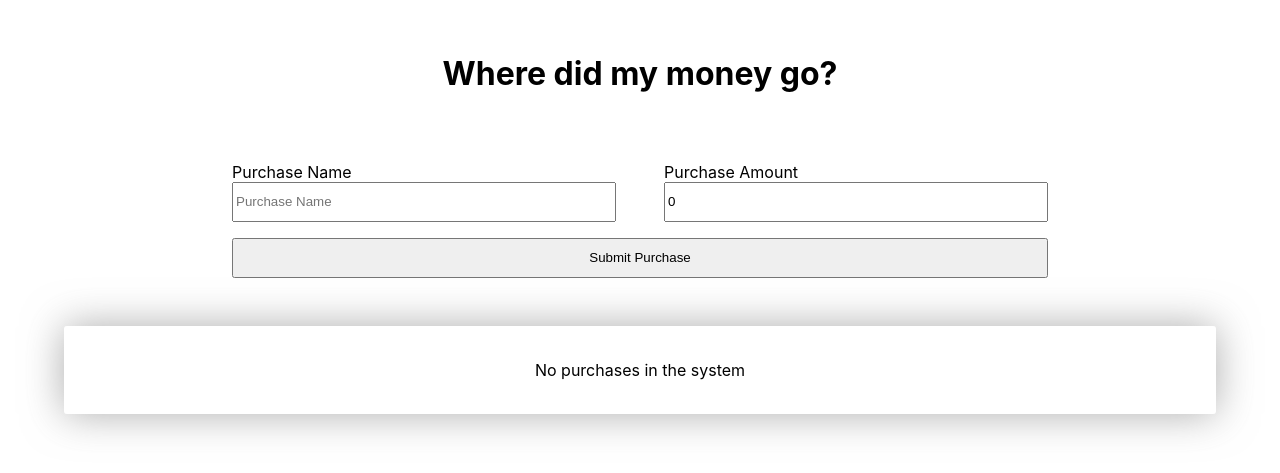
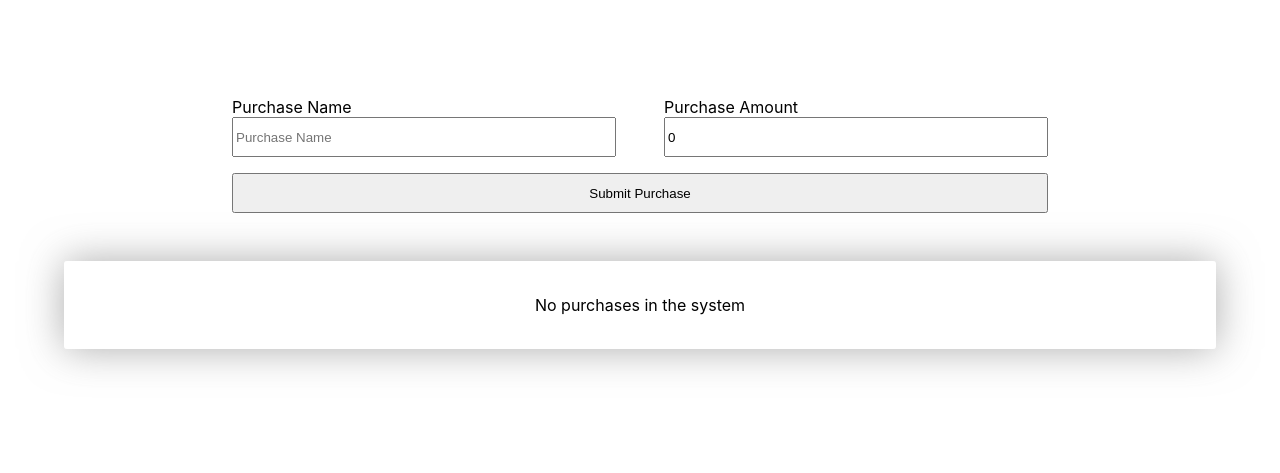
Before and after one commit to melxincognito/wdmmg-next, a Next.js app: page / in a window 1280 px wide. Shown: the part 177-650 px from the top of the page. Built offline with nearby package versions, Linux system fonts and the light colour scheme.

Commit message:
imported navbar

```diff
--- a/pages/index.tsx
+++ b/pages/index.tsx
@@ -3,6 +3,7 @@
 import Head from "next/head";
 import Image from "next/image";
 import styles from "../styles/Home.module.css";
+import { NavBar } from "../components/NavBar";
 
 const Home: NextPage = () => {
   const [purchaseName, setPurchaseName] = useState<string>("");
@@ -62,15 +63,15 @@
     "https://images.unsplash.com/photo-1572859704906-ab0716da285f?ixlib=rb-1.2.1&ixid=MnwxMjA3fDB8MHxwaG90by1wYWdlfHx8fGVufDB8fHx8&auto=format&fit=crop&w=1035&q=80";
 
   return (
-    <div className={styles.container}>
+    <>
       <Head>
-        <title>Where did my money go ?</title>
+        <title> ¿ Where did my money go ?</title>
         <meta name="description" content="Home page for content" />
         <link rel="icon" href={faviconImageUrl} />
       </Head>
+      <NavBar />
 
       <main className={styles.main}>
-        <h1>Where did my money go?</h1>
         <form
           onSubmit={submitPurchase}
           style={{ display: "grid", gap: "1rem" }}
@@ -148,7 +149,7 @@
           )}
         </div>
       </main>
-    </div>
+    </>
   );
 };
 
```
